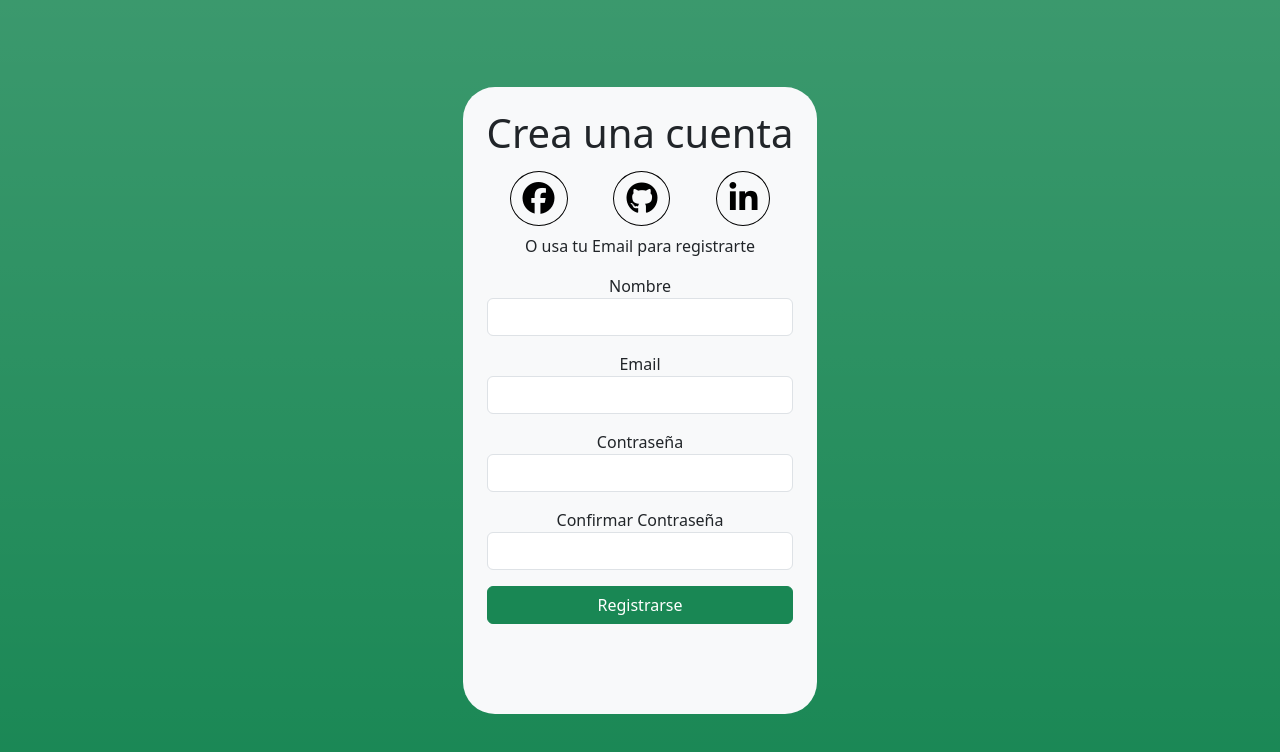
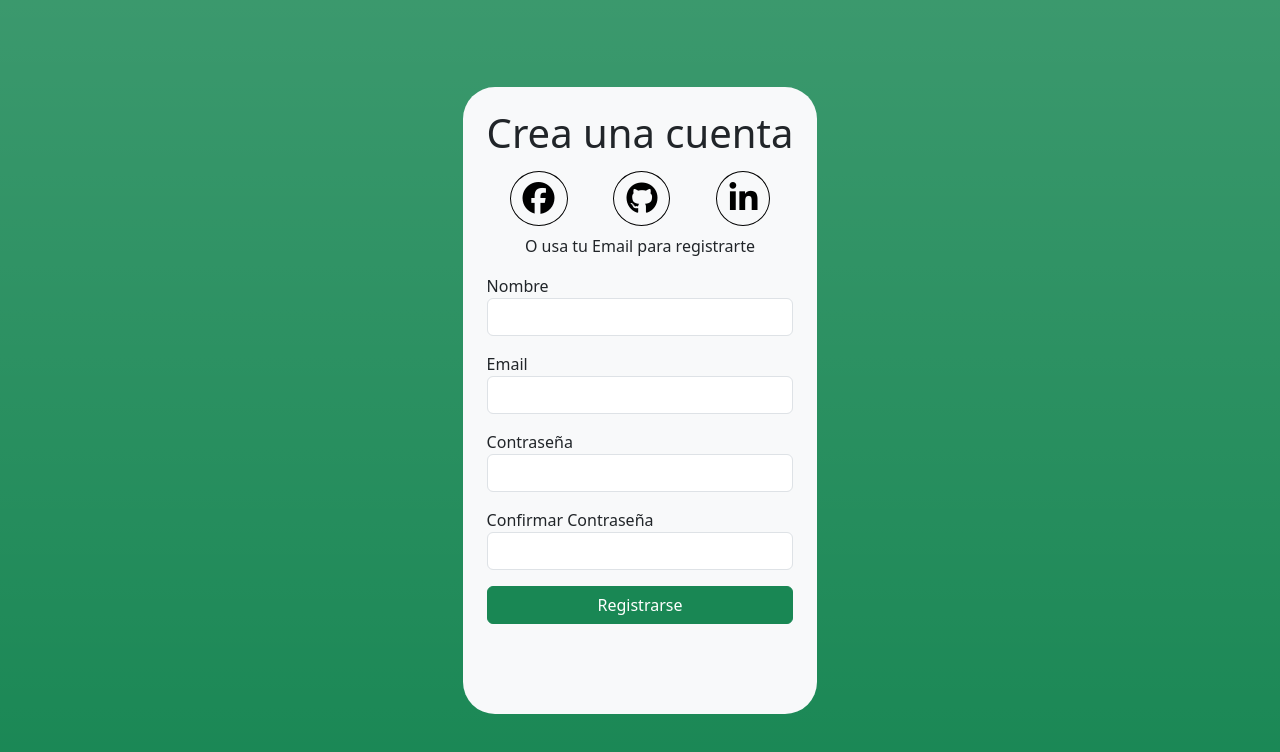
Before and after one commit to pesalinassilva/formulario-validacion, a React (Vite) app: page / in a window 1280 px wide. Shown: the top 752 px of the page. Built offline with nearby package versions, Linux system fonts and the light colour scheme.

Commit message:
Cambia la alineación del texto en las labels del Formulario para mejorar la experiencia de usuario

```diff
--- a/src/components/Formulario.jsx
+++ b/src/components/Formulario.jsx
@@ -44,7 +44,7 @@ const Formulario = ({mostrarMensaje}) => {
     return (
         <>
             <p>O usa tu Email para registrarte</p>
-            <form onSubmit={validarForm}>
+            <form onSubmit={validarForm} className="text-start">
                 <div className="form-group mb-3">
                     <label>Nombre</label>
                     <input
```
